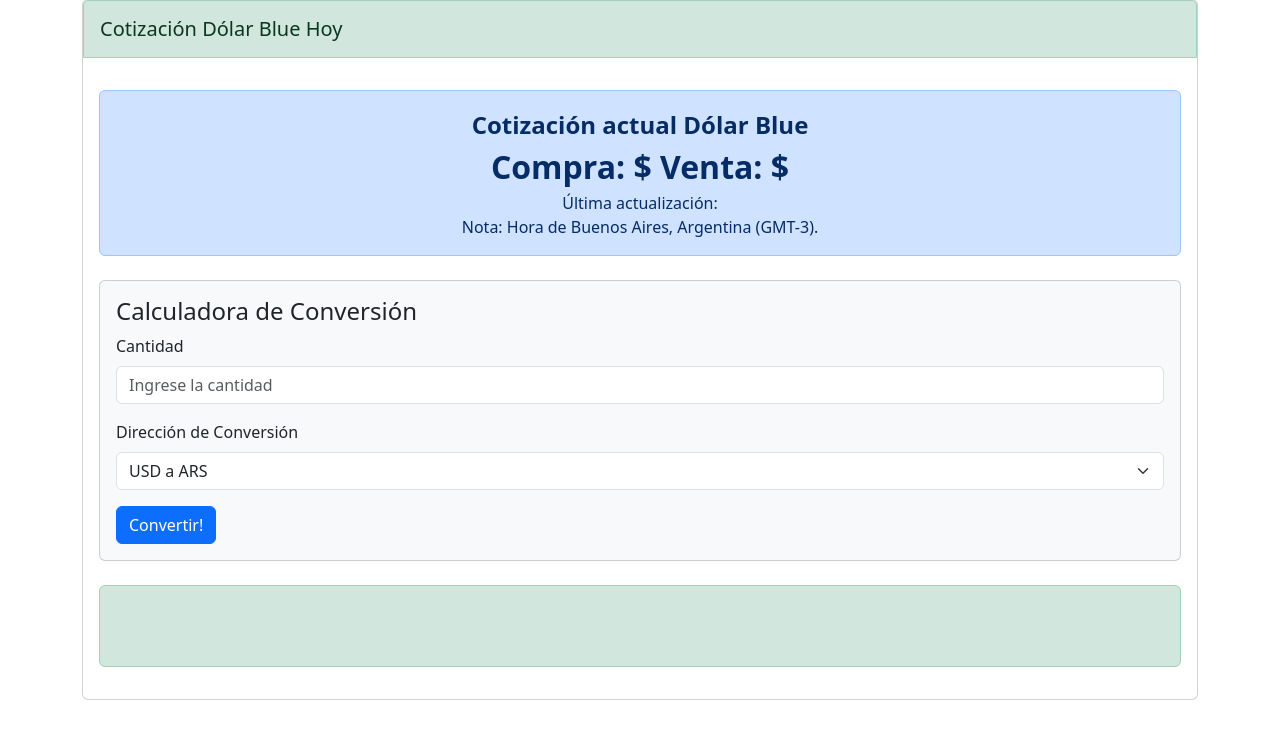
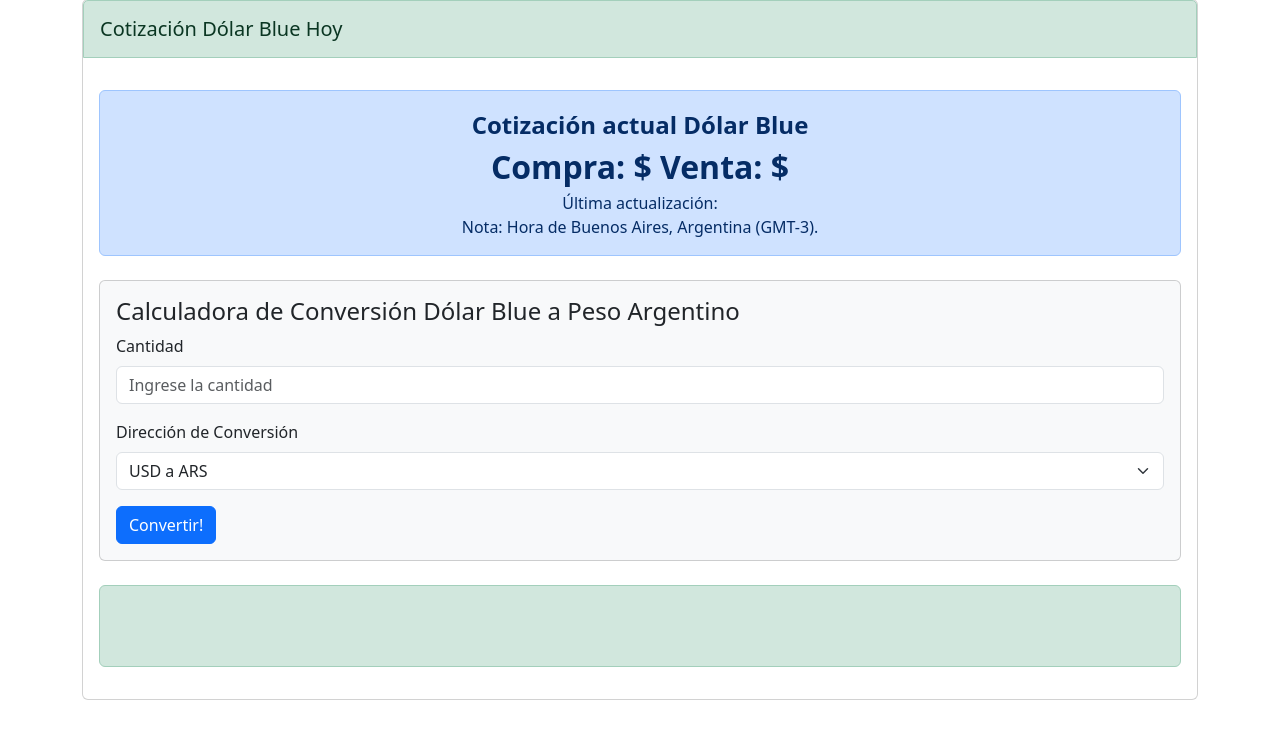
Before and after one commit to hernantvg/DolarBlue, a PHP site: page / in a window 1280 px wide. Shown: the part 49-800 px from the top of the page. Run offline with PHP 8.4, Linux system fonts and the light colour scheme.

Commit message:
Update index.php

```diff
--- a/index.php
+++ b/index.php
@@ -5,7 +5,7 @@
     <meta name="viewport" content="width=device-width, initial-scale=1.0">
     <meta name="description" content="Consulta la cotización actual del Dólar Blue en Argentina y realiza conversiones de moneda.">
     <meta name="robots" content="index, follow">
-    <title>Cotización Dólar Blue Hoy - Dolar Informal en Argentina - Precio Dólar Blue Hoy</title>
+    <title>Cotización Dólar Blue Hoy - Dólar Informal en Argentina - Precio Dólar Blue Hoy</title>
     <link rel="stylesheet" href="https://cdn.jsdelivr.net/npm/bootstrap@5.3.0/dist/css/bootstrap.min.css">
     <style>
     .center-box {
@@ -41,7 +41,7 @@
 
                 <div class="card bg-light mt-4">
                     <div class="card-body">
-                        <h4 class="card-title">Calculadora de Conversión</h4>
+                        <h4 class="card-title">Calculadora de Conversión Dólar Blue a Peso Argentino</h4>
                         <form>
                             <div class="mb-3">
                                 <label for="amount" class="form-label">Cantidad</label>
```
